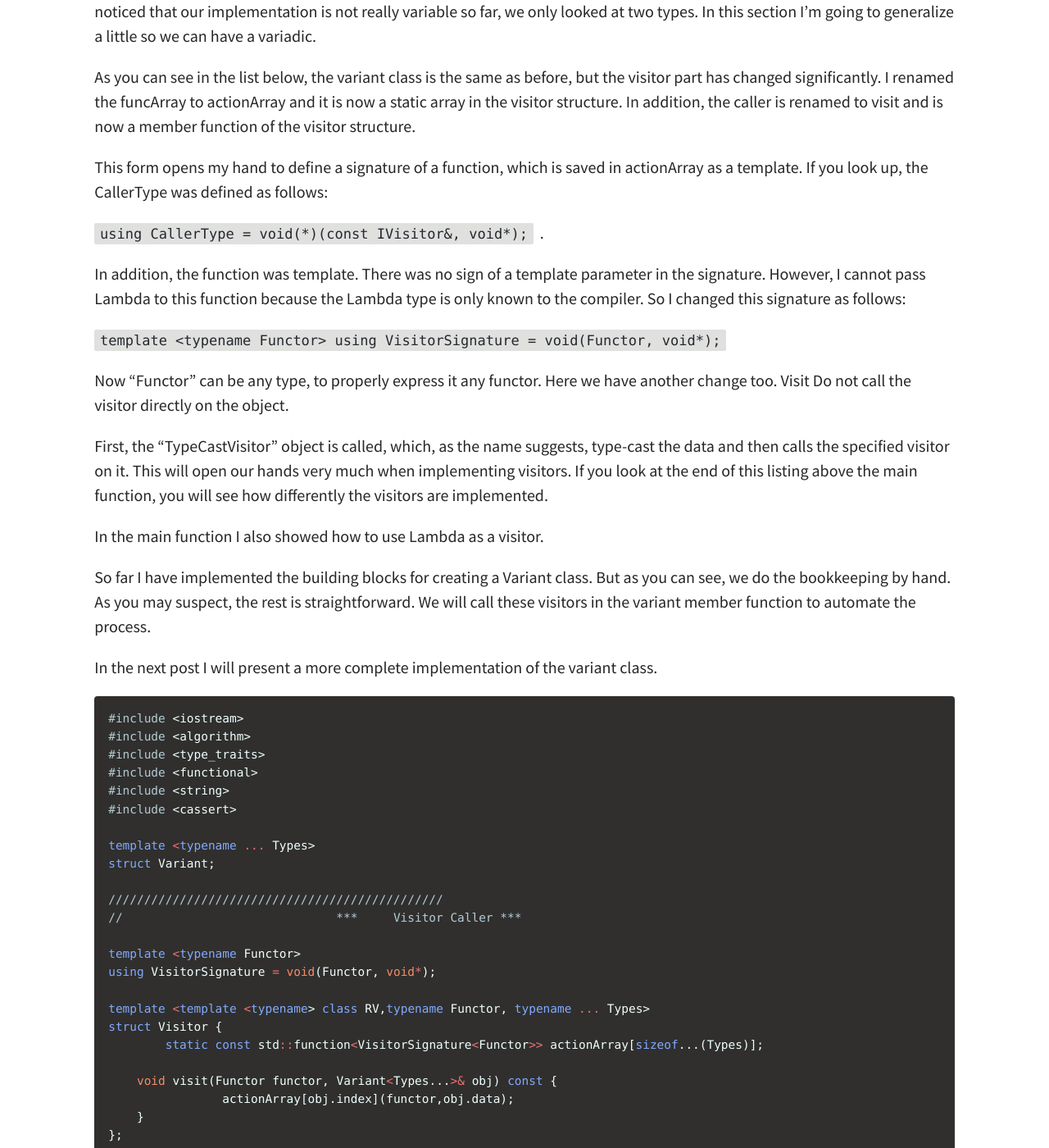
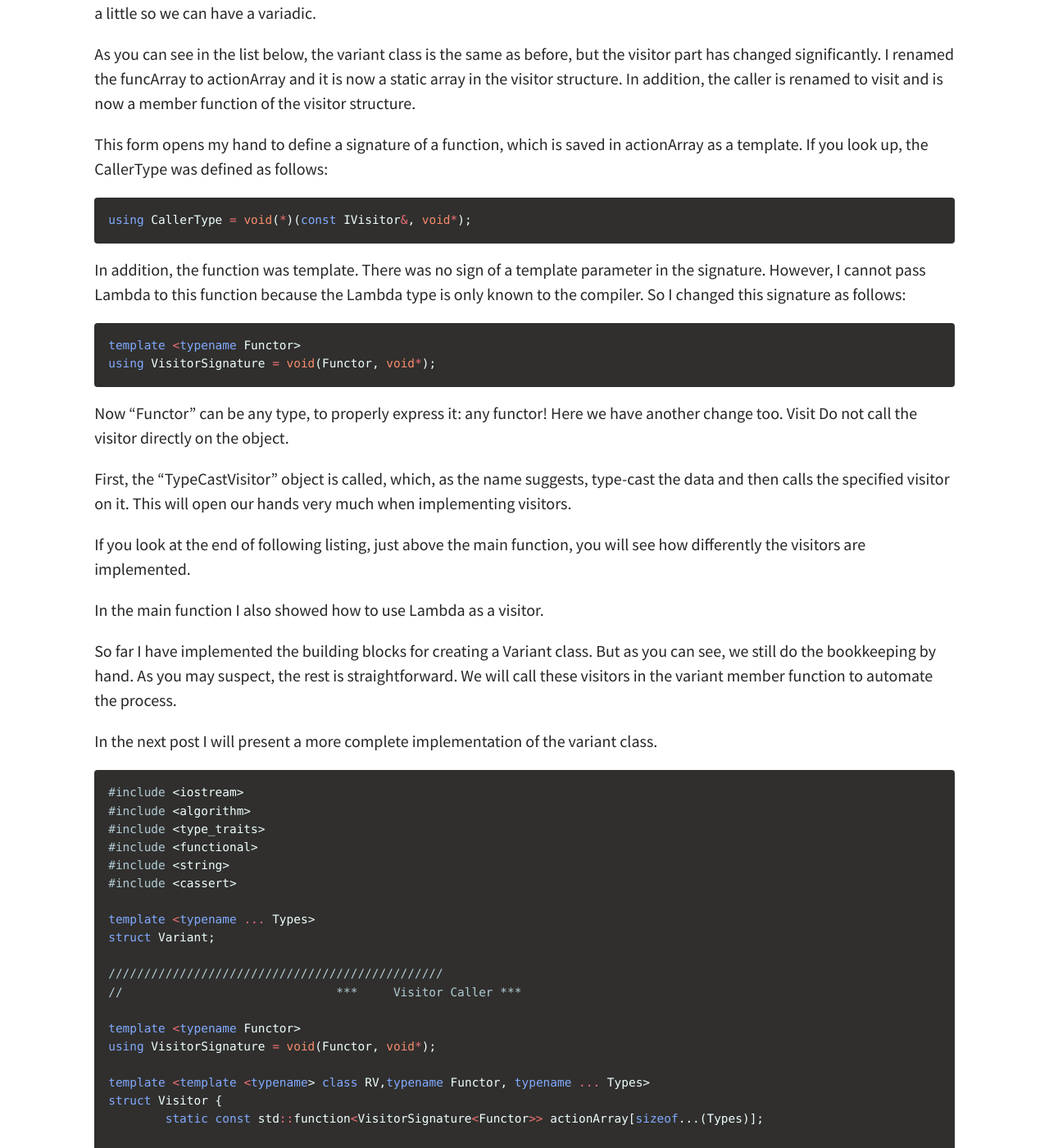
Before and after one commit to merajabi/merajabi.github.io, a Jekyll site: the page built from _posts/2020-07-26-what-is-variant-the-perfect-application-of-visitor-pattern.md, in a window 1280 px wide and 1400 px high, scrolled down 8063 px. Shown: the whole window at 82% size. Built offline with Jekyll 4.4.1, drawn with Linux system fonts in a browser that asks for light colours; comment, search, counter and statistics services are not loaded; some of the changed text lies outside the part shown.

Commit message:
variant part one, correcting some type errors

````diff
--- a/_posts/2020-07-26-what-is-variant-the-perfect-application-of-visitor-pattern.md
+++ b/_posts/2020-07-26-what-is-variant-the-perfect-application-of-visitor-pattern.md
@@ -46,9 +46,9 @@ If you are new to design patterns watch these two on youtube.
 
 ## Why variant is hard!
 
-Note: In this post I assume that we will compile with C++14 for the sake of simplicity. Changing this code to C++11 is straightforward.
+Note: For the sake of simplicity, In this post I assume that we will compile with C++14 . Changing this code to C++11 is straightforward.
 
-ok Suppose we want to implement a variant class of some types, so we should have the following structure.
+ok, Suppose we want to implement a variant class of some types, so we should have the following structure.
 
 ```cpp
 template <typename ... Types>
@@ -201,7 +200,7 @@ struct Printer : public IVisitor{
 };
 ```
 
-ok, following the same analogy, we can write constructor, destructor, and assignment visitor, and the full listing for our simple example is as follows.
+ok, following the same analogy, we can write constructor, destructor, and assignment visitor, and the full listing for our simple example is as follows:
 
 ```cpp
 #include <iostream>
@@ -332,21 +331,28 @@ I renamed the funcArray to actionArray and it is now a static array in the visit
 This form opens my hand to define a signature of a function, which is saved in actionArray as a template.
 If you look up, the CallerType was defined as follows:
 
- ``` using CallerType = void(*)(const IVisitor&, void*);```  .
+```cpp
+using CallerType = void(*)(const IVisitor&, void*);
+```
 
 In addition, the function was template. There was no sign of a template parameter in the signature.
 However, I cannot pass Lambda to this function because the Lambda type is only known to the compiler. So I changed this signature as follows:
 
- ``` template <typename Functor> using VisitorSignature = void(Functor, void*);```
+```cpp
+template <typename Functor>
+using VisitorSignature = void(Functor, void*);
+```
 
-Now "Functor" can be any type, to properly express it any functor.
+Now "Functor" can be any type, to properly express it: any functor!
 Here we have another change too. Visit Do not call the visitor directly on the object.
 
-First, the "TypeCastVisitor" object is called, which, as the name suggests, type-cast the data and then calls the specified visitor on it. This will open our hands very much when implementing visitors. If you look at the end of this listing above the main function, you will see how differently the visitors are implemented.
+First, the "TypeCastVisitor" object is called, which, as the name suggests, type-cast the data and then calls the specified visitor on it. This will open our hands very much when implementing visitors.
+
+If you look at the end of following listing, just above the main function, you will see how differently the visitors are implemented.
 
 In the main function I also showed how to use Lambda as a visitor.
 
-So far I have implemented the building blocks for creating a Variant class. But as you can see, we do the bookkeeping by hand. As you may suspect, the rest is straightforward. We will call these visitors in the variant member function to automate the process.
+So far I have implemented the building blocks for creating a Variant class. But as you can see, we still do the bookkeeping by hand. As you may suspect, the rest is straightforward. We will call these visitors in the variant member function to automate the process.
 
 In the next post I will present a more complete implementation of the variant class.
 
@@ -371,9 +377,9 @@ template <template <typename> class RV,typename Functor, typename ... Types>
 struct Visitor {
 	static const std::function<VisitorSignature<Functor>> actionArray[sizeof...(Types)];
 
-    void visit(Functor functor, Variant<Types...>& obj) const {
+	void visit(Functor functor, Variant<Types...>& obj) const {
 		actionArray[obj.index](functor,obj.data);
-    }
+	}
 };
 
 template <template <typename> class RV,typename Functor, typename ... Types>
@@ -407,16 +413,16 @@ struct Variant {
 
 struct default_construct_visitor {
 	template <typename T>
-    void operator()(T& data) const {
+	void operator()(T& data) const {
 		::new(&data) T();
-    }
+	}
 };
 
 struct destroy_visitor {
 	template <typename T>
-    void operator()(T& data) const {
+	void operator()(T& data) const {
 		data.~T();
-    }
+	}
 };
 
 struct print_visitor {
@@ -432,9 +438,9 @@ struct set_visitor {
 	set_visitor(const T& temp):temp(temp){}
 	void set(const T& t){ temp = t; }
 
-    void operator()(T& data) const {
+	void operator()(T& data) const {
 		data =  temp;
-    }
+	}
 
 	template <typename U>
 	void operator () (U&) const {}
@@ -445,9 +451,9 @@ struct get_visitor {
 	T temp;
 	T get() const {return temp;};
 
-    void operator()(T& data) {
+	void operator()(T& data) {
 		temp = data;
-    }
+	}
 
 	template <typename U>
 	void operator () (U&) const {}
````
Also changed, not shown: other parts of _posts/2020-07-26-what-is-variant-the-perfect-application-of-visitor-pattern.md (+12 -13 lines).
